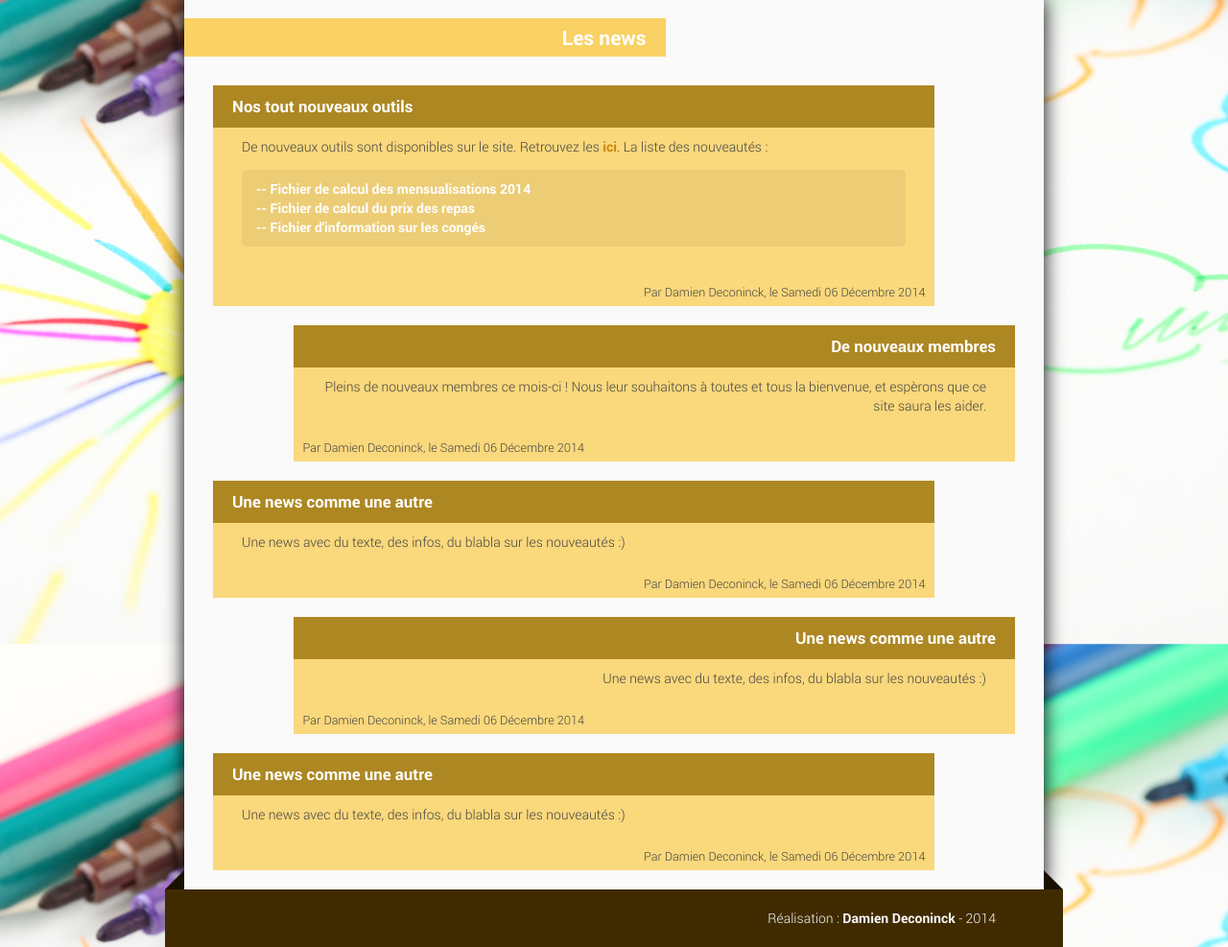
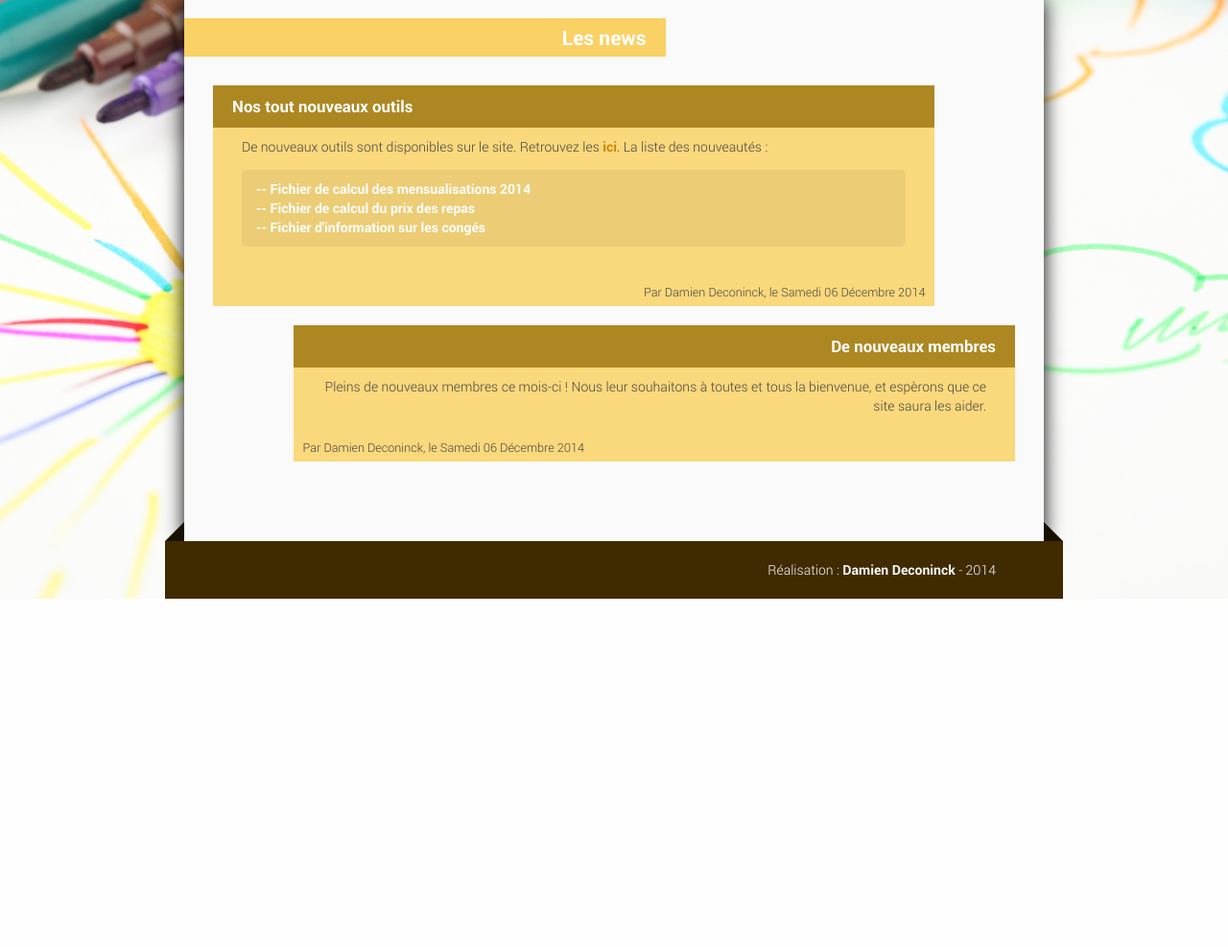
Before and after one commit to Zelfrost/aamv, a Symfony app: template src/Aamv/Bundle/SiteBundle/Resources/views/News/index.html.twig in a window 1280 px wide. Shown: the part 182-1169 px from the top of the page at 96% size. After the commit the page ends 806 px from the top, so only its background shows below. Run offline with Twig, Linux system fonts and the light colour scheme; the template is opened without the code that fills it, so the values that code supplies are empty; some libraries are stand-ins or nearby versions.

Commit message:
Modifs mineures

```diff
--- a/src/Aamv/Bundle/AdminBundle/DependencyInjection/Configuration.php
+++ b/src/Aamv/Bundle/AdminBundle/DependencyInjection/Configuration.php
@@ -19,7 +19,7 @@ class Configuration implements ConfigurationInterface
     public function getConfigTreeBuilder()
     {
         $treeBuilder = new TreeBuilder();
-        $rootNode = $treeBuilder->root('imadev_admin');
+        $rootNode = $treeBuilder->root('aamv_admin');
 
         // Here you should define the parameters that are allowed to
         // configure your bundle. See the documentation linked above for
--- a/src/Aamv/Bundle/SiteBundle/Resources/views/News/index.html.twig
+++ b/src/Aamv/Bundle/SiteBundle/Resources/views/News/index.html.twig
@@ -28,24 +28,6 @@
         <footer>Par Damien Deconinck, le Samedi 06 Décembre 2014</footer>
     </article>
 
-    <article>
-        <header>Une news comme une autre</header>
-        <section>Une news avec du texte, des infos, du blabla sur les nouveautés :)</section>
-        <footer>Par Damien Deconinck, le Samedi 06 Décembre 2014</footer>
-    </article>
-
-    <article>
-        <header>Une news comme une autre</header>
-        <section>Une news avec du texte, des infos, du blabla sur les nouveautés :)</section>
-        <footer>Par Damien Deconinck, le Samedi 06 Décembre 2014</footer>
-    </article>
-
-    <article>
-        <header>Une news comme une autre</header>
-        <section>Une news avec du texte, des infos, du blabla sur les nouveautés :)</section>
-        <footer>Par Damien Deconinck, le Samedi 06 Décembre 2014</footer>
-    </article>
-
     {% for new in news %}
         <article>
             <header>{{ new.title }}</header>
```
